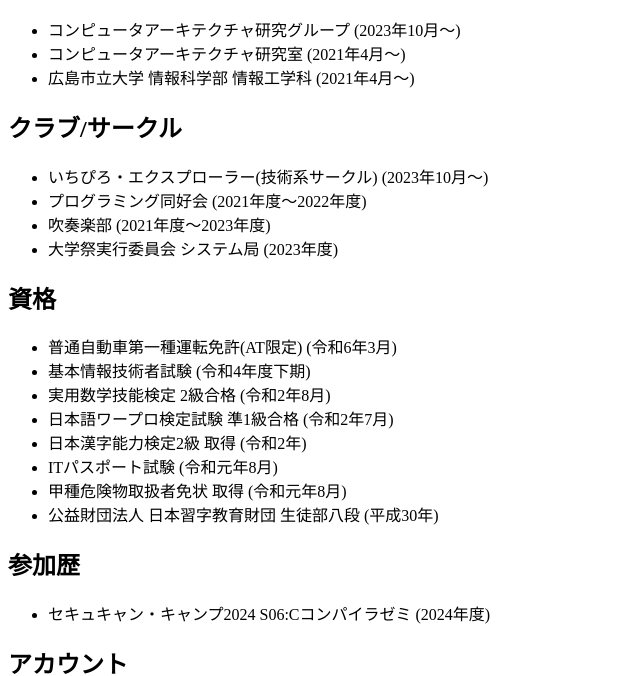
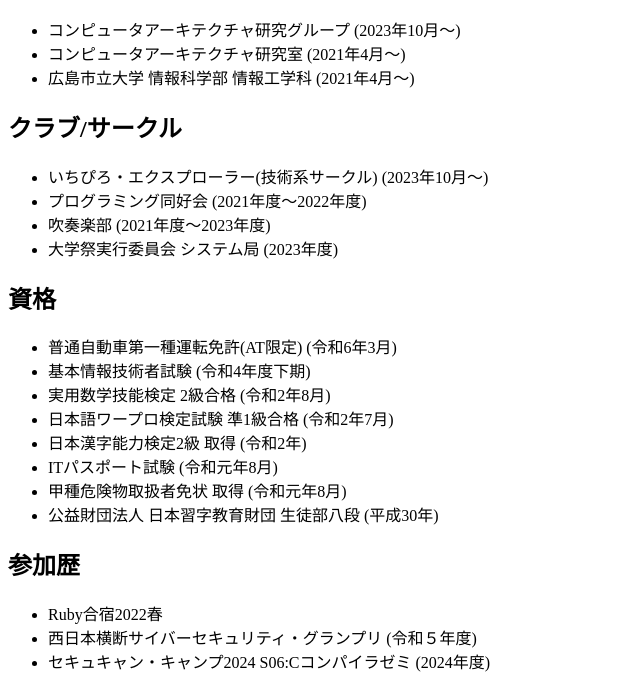
Before and after one commit to Uma821/uma821.github.com, a plain HTML site: page index.html in a window 1280 px wide. Shown: the part 127-803 px from the top of the page, without its empty margins (0-640 px from the left). Drawn offline with Linux system fonts and the light colour scheme.

Commit message:
参加歴を追記

```diff
--- a/index.html
+++ b/index.html
@@ -40,6 +40,8 @@
     </ul>
     <h2>参加歴</h2>
     <ul>
+    <li>Ruby合宿2022春</li>
+    <li>西日本横断サイバーセキュリティ・グランプリ (令和５年度)</li>
     <li>セキュキャン・キャンプ2024 S06:Cコンパイラゼミ (2024年度)</li>
     </ul>
     <h2>アカウント</h2>
```
